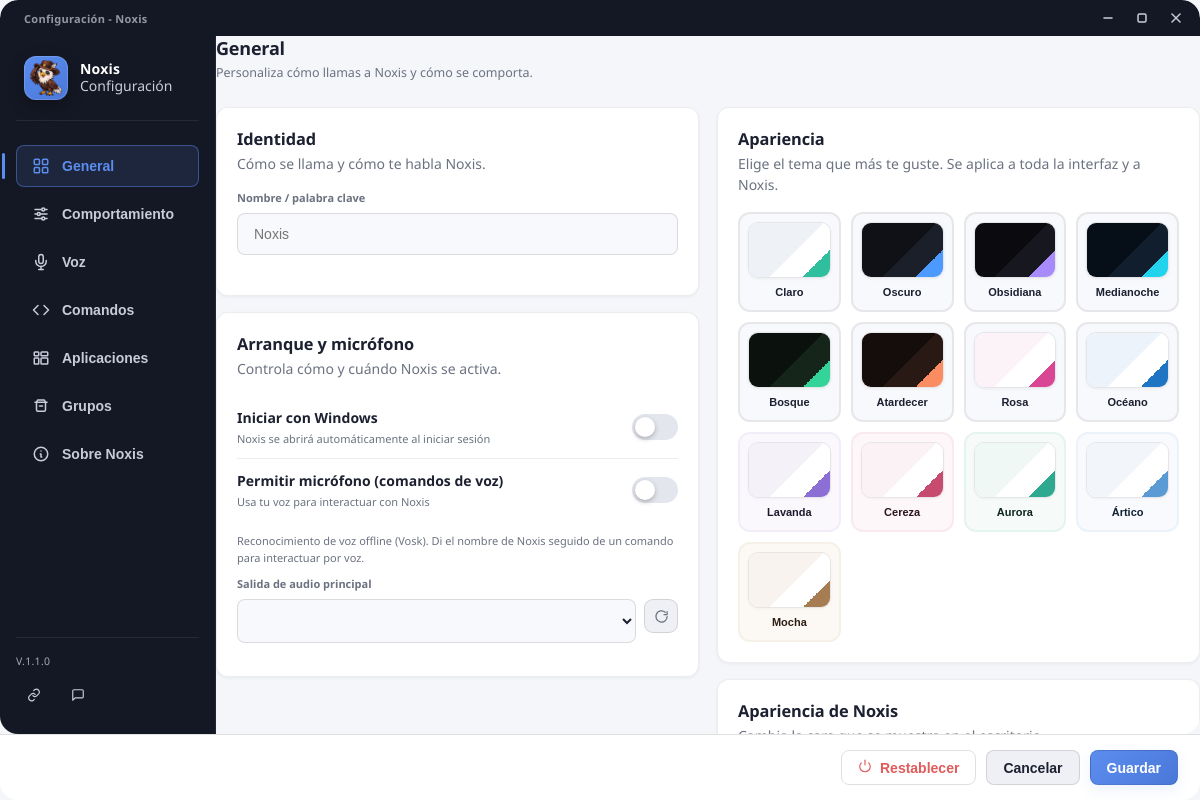
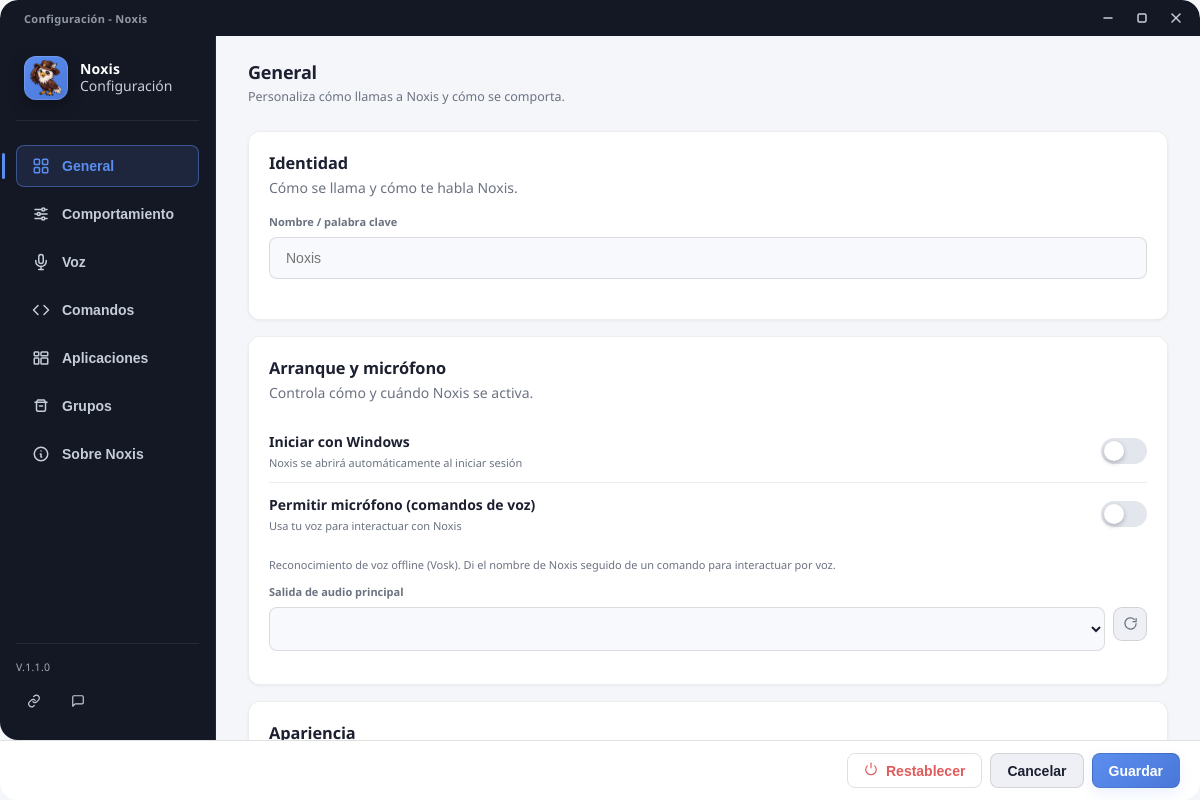
Before and after one commit to Norvyz/Noxis, an Electron app: page src/renderer/config.html in a window 1200 px wide. Drawn offline with Linux system fonts and the light colour scheme; no server answers.

Commit message:
Fix layout: remove multi-column, fix button z-index, adjust window size and theme grid
- Removed CSS multi-column layout that split General tab content incorrectly
- Window resized to 1200x700 (wider, shorter)
- All interactive elements (buttons, switches, inputs, tabs) now have z-index:2
- Theme grid set to 4 columns, thumbnails reduced to 36px
- saveStatus CSS bug fixed (missing font-size: property)
- ActionBar gets z-index:10 and flex-shrink:0 for reliable clicks

```diff
--- a/src/main/windows.js
+++ b/src/main/windows.js
@@ -113,8 +113,8 @@ function createConfigWindow() {
   }
 
   configWindow = new BrowserWindow({
-    width: 1100,
-    height: 720,
+    width: 1200,
+    height: 700,
     minWidth: 900,
     minHeight: 560,
     frame: false,
--- a/src/renderer/config.css
+++ b/src/renderer/config.css
@@ -235,6 +235,8 @@ body.maximized .appShell {
   text-align: left;
   transition: background var(--dur-fast) var(--ease-smooth),
               color var(--dur-fast) var(--ease-smooth);
+  position: relative;
+  z-index: 2;
 }
 
 .tabBtn:hover {
@@ -289,7 +291,7 @@ body.maximized .appShell {
   flex: 1;
   min-width: 0;
   overflow-y: auto;
-  padding: var(--sp-7) var(--sp-8) var(--sp-10);
+  padding: var(--sp-6) var(--sp-8) var(--sp-8);
   scrollbar-width: thin;
   scrollbar-color: var(--btn-hover) transparent;
   scroll-behavior: smooth;
@@ -305,63 +307,15 @@ body.maximized .appShell {
 .content::-webkit-scrollbar-thumb:hover { background: var(--text-secondary); background-clip: padding-box; }
 .content::-webkit-scrollbar-track { background: transparent; }
 
+/* =========================================================
+   Tabs
+   ========================================================= */
+
 .tab {
   display: none;
   animation: tabFadeIn var(--dur-slow) var(--ease-smooth);
-  max-width: 640px;
-  margin: 0 auto;
 }
 .tab.active { display: block; }
-
-/* ---------- Reflow horizontal en ventanas grandes ----------
-   Por defecto cada tab es una sola columna centrada (max-width: 640px),
-   por eso se ve bien en el tamaño por defecto de la ventana. El problema
-   es que al maximizar/agrandar la ventana esa columna se queda igual de
-   angosta y todo el espacio extra a los lados queda vacío en vez de
-   organizar las tarjetas (.card) en varias columnas.
-
-   Con "columns" el navegador reparte automáticamente las tarjetas en 2 o
-   más columnas según el ancho disponible (sin tocar el HTML), y
-   "column-span: all" hace que el encabezado de cada tab siga ocupando
-   todo el ancho arriba, en vez de meterse dentro de una columna. Se
-   activa solo cuando el ÁREA DE CONTENIDO (ventana - sidebar 216px -
-   padding) alcanza ~760px, que es aprox. lo que ocupan 2 columnas de
-   360px + separación. */
-@media (min-width: 1050px) {
-  .tab.active {
-    max-width: 1180px;
-    column-width: 360px;
-    column-gap: 18px;
-  }
-
-  /* Por defecto TODO hijo directo del tab ocupa el ancho completo (no entra
-     en columnas). Esto es a propósito: antes solo excluíamos .pageHeader,
-     y cualquier otro contenido de nivel superior que no fuera una .card
-     (la lista de apps #appsList, el layout de grupos .packsLayout, etc.)
-     quedaba suelto dentro del "columns" y el navegador lo partía a la
-     mitad entre columna 1 y columna 2 -> por eso se veía "mocho". */
-  .tab.active > * {
-    column-span: all;
-  }
-
-  /* Solo las tarjetas (.card) entran al acomodo en varias columnas. */
-  .tab.active > .card {
-    column-span: none;
-    display: inline-block;
-    width: 100%;
-    vertical-align: top;
-    break-inside: avoid;
-    -webkit-column-break-inside: avoid;
-  }
-
-  /* Tarjetas que por su contenido conviene que ocupen todo el ancho
-     (ej. selector de temas o la ficha "Sobre Noxis"): agrégales la
-     clase "card--full" en el HTML si quieres que no se pongan en
-     columna junto a otra tarjeta angosta. */
-  .tab.active > .card.card--full {
-    column-span: all;
-  }
-}
 
 @keyframes tabFadeIn {
   from { opacity: 0; transform: translateY(8px); }
@@ -473,6 +427,8 @@ body.maximized .appShell {
   transition: border-color var(--dur-fast) var(--ease-smooth),
               box-shadow var(--dur-fast) var(--ease-smooth),
               background var(--dur-fast) var(--ease-smooth);
+  position: relative;
+  z-index: 2;
 }
 
 .field input:focus, .field select:focus {
@@ -532,12 +488,14 @@ body.maximized .appShell {
   width: 46px;
   height: 26px;
   flex-shrink: 0;
+  z-index: 2;
 }
 
 .switch input {
   opacity: 0;
   width: 0;
   height: 0;
+  position: absolute;
 }
 
 .slider {
@@ -657,45 +615,47 @@ body.maximized .appShell {
 .themeGrid {
   display: grid;
   grid-template-columns: repeat(4, 1fr);
-  gap: 10px;
+  gap: 8px;
 }
 
 .themeCard {
   display: flex;
   flex-direction: column;
   align-items: center;
-  gap: var(--sp-2);
-  padding: var(--sp-3) var(--sp-2) var(--sp-3);
+  gap: 4px;
+  padding: 6px 4px 8px;
   background: var(--bg-elevated);
   border: 2px solid var(--border-subtle);
-  border-radius: var(--radius-md);
+  border-radius: var(--radius-sm);
   cursor: pointer;
   transition: border-color var(--dur-fast) var(--ease-smooth),
               transform var(--dur-fast) var(--ease-smooth),
               box-shadow var(--dur-fast) var(--ease-smooth);
+  position: relative;
+  z-index: 1;
 }
 
 .themeCard:hover {
   border-color: var(--accent-muted);
-  transform: translateY(-2px);
-  box-shadow: var(--shadow-md);
+  transform: translateY(-1px);
+  box-shadow: var(--shadow-sm);
 }
 
 .themeCard.active {
   border-color: var(--accent);
-  box-shadow: 0 0 0 3px var(--accent-soft);
+  box-shadow: 0 0 0 2px var(--accent-soft);
 }
 
 .themeSwatch {
   width: 100%;
-  height: 40px;
+  height: 32px;
   border-radius: var(--radius-sm);
   border: 1px solid rgba(0, 0, 0, 0.08);
   box-shadow: var(--shadow-sm);
 }
 
 .themeName {
-  font-size: var(--text-xs);
+  font-size: 10px;
   font-weight: 600;
   color: var(--text-primary);
 }
@@ -749,6 +709,8 @@ button.secondaryBtn {
               box-shadow var(--dur-fast) var(--ease-smooth),
               background var(--dur-fast) var(--ease-smooth),
               filter var(--dur-fast) var(--ease-smooth);
+  position: relative;
+  z-index: 2;
 }
 
 button.primaryBtn:active,
@@ -1010,23 +972,26 @@ button.secondaryBtn:active {
 /* ---------- Barra de acciones (footer) ---------- */
 
 .actionBar {
-  padding: 15px 22px;
+  padding: 12px 20px;
   border-top: 1px solid var(--border);
   background: var(--panel);
   display: flex;
   justify-content: flex-end;
   align-items: center;
-  gap: 12px;
+  gap: 10px;
+  flex-shrink: 0;
+  position: relative;
+  z-index: 10;
 }
 
 .actionBarBtns {
   display: flex;
-  gap: 10px;
+  gap: 8px;
 }
 
 .saveStatus {
   margin-right: auto;
-  var(--text-sm);
+  font-size: var(--text-sm);
   font-weight: 600;
   color: var(--accent);
   opacity: 0;
@@ -1366,8 +1331,8 @@ button.secondaryBtn:active {
 .themePreview {
   position: relative;
   width: 100%;
-  height: 56px;
-  border-radius: 10px;
+  height: 36px;
+  border-radius: 6px;
   overflow: hidden;
   box-shadow: var(--shadow-sm);
   border: 1px solid rgba(0, 0, 0, 0.08);
@@ -1418,12 +1383,12 @@ button.secondaryBtn:active {
 }
 
 .themeCard {
-  gap: var(--sp-2);
-  padding: var(--sp-2) var(--sp-2) var(--sp-3);
+  gap: 4px;
+  padding: 5px 4px 7px;
 }
 
 .themeName {
-  font-size: var(--text-xs);
+  font-size: 10px;
 }
 
 /* Empty states ilustrados */
```
